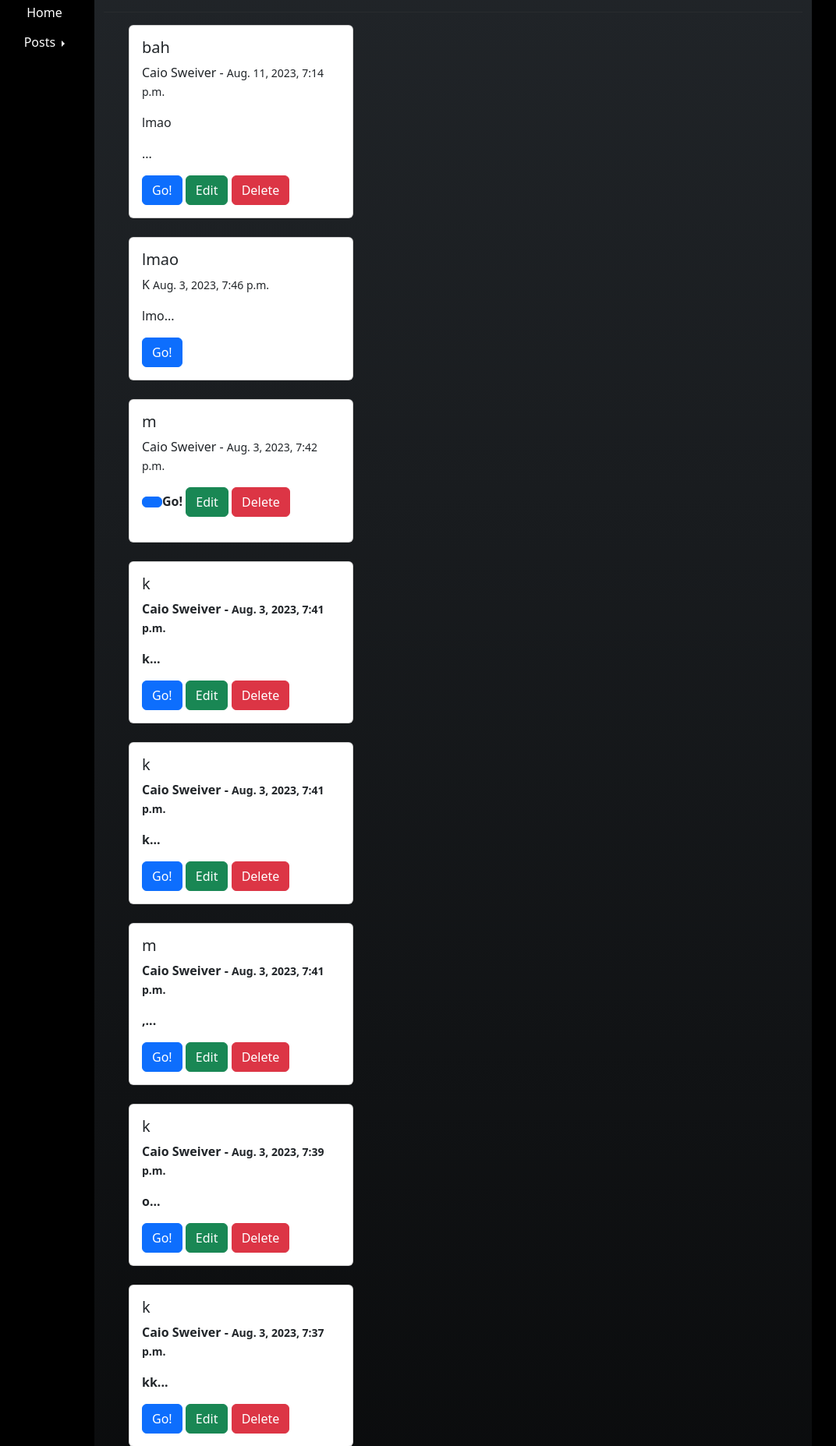
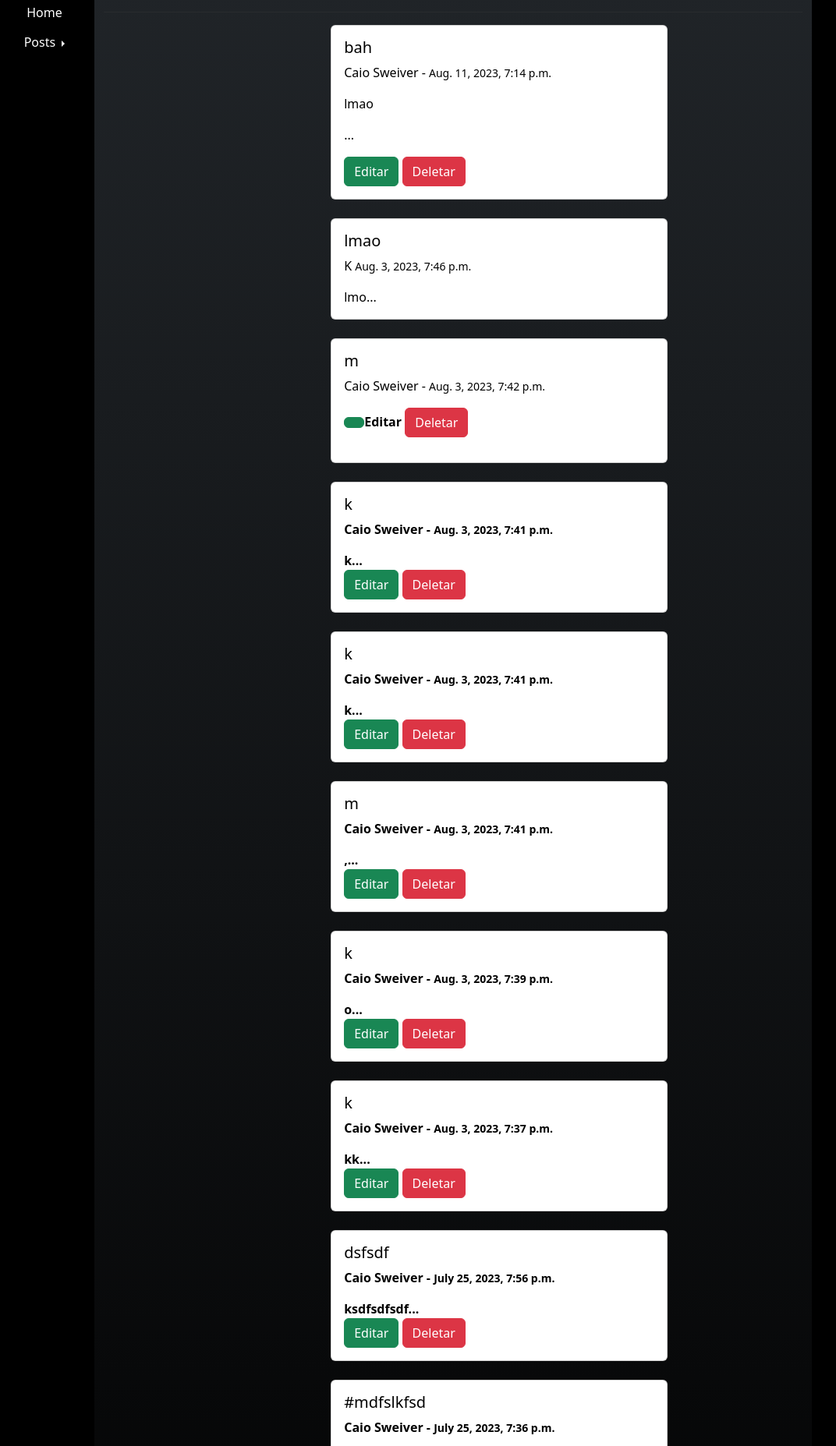
Before and after one commit to caiosweiver/Django1, a Django app: page /posts/ in a window 1280 px wide. Shown: the part 83-1938 px from the top of the page at 78% size, without its empty margins (123-1195 px from the left). Run offline with Django 4.2, Linux system fonts and the light colour scheme; a user stored in the database is signed in; data comes from the database, SQL or seed files in the repository; some libraries are stand-ins or nearby versions.

Commit message:
Update post_list.html

```diff
--- a/NAMEOFPROEJECT/myapp/templates/post_list.html
+++ b/NAMEOFPROEJECT/myapp/templates/post_list.html
@@ -11,8 +11,9 @@
 {% block content %}
     <ul class="post-list">
         {% for post in object_list %}
-        <div class="card" style="width: 18rem;">
-            <div class="card-body">
+        <div class="card" style="width: 50%; margin-left: 30%;">
+          <a href="{% url 'post_ref' post.pk %}" style="text-decoration: none; color: black;">
+          <div class="card-body">
               <h5 class="card-title">{{ post.title }}</h5>
               <p class="card-text">
                 {% if post.author.first_name == '' %}
@@ -22,13 +23,14 @@
                 {% endif %}
                 <small>{{ post.created_at }}</small></p>
               <p class="card-text">{{ post.content|slice:':50'|safe }}...</p>
-              <a href="{% url 'post_ref' post.pk %}" class="btn btn-primary">Go!</a>
+
 
               {% if user.id == post.author.id %}
-              <a href="{% url 'edit_posts' post.pk %}" class="btn btn-success">Edit</a>
-              <a href="{% url 'delete_posts' post.pk %}" class="btn btn-danger">Delete</a>
+              <a href="{% url 'edit_posts' post.pk %}" class="btn btn-success">Editar</a>
+              <a href="{% url 'delete_posts' post.pk %}" class="btn btn-danger">Deletar</a>
               {% endif %}
             </div>
+          </a>
           </div>
           <br>
         {% endfor %}
```
